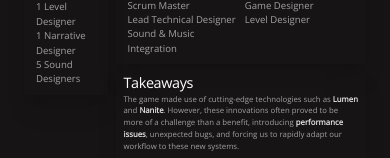
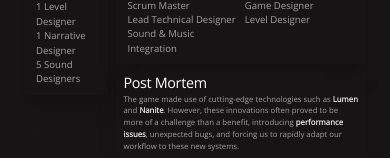
Before and after one commit to vpmattei/vinicius_mattei_portfolio, a Next.js app: page /projects/hebald-forest in a window 390 px wide. Shown: the part 686-844 px from the top of the page. Built offline with nearby package versions, Linux system fonts and the light colour scheme.

Commit message:
Remove "Contact" from HamburgerMenu and update comments from "Takeaways" to "Post Mortem" in project pages

```diff
--- a/app/components/HamburgerMenu.tsx
+++ b/app/components/HamburgerMenu.tsx
@@ -13,9 +13,6 @@ const navItems = {
   },
   "/about": {
     name: "About me",
-  },
-  "/contact-me": {
-    name: "Contact",
   },
 };
 
--- a/app/projects/anamnesis/page.tsx
+++ b/app/projects/anamnesis/page.tsx
@@ -214,9 +214,9 @@ const Page: React.FC = () => {
               </div>
             </div>
 
-            {/* Takeaways */}
+            {/* Post Mortem */}
             {/* <div className="p-2 md:p-4 shadow-xl">
-              <h4>Takeaways</h4>
+              <h4>Post Mortem</h4>
               <p>
                 Building for VR demanded tight <b>interaction fidelity</b> and <b>player comfort</b>.
                 Iterating on physics feel, affordances, and teleport rules was key to reducing friction
--- a/app/projects/hebald-forest/page.tsx
+++ b/app/projects/hebald-forest/page.tsx
@@ -199,9 +199,9 @@ const Page: React.FC = () => {
               </div>
             </div>
 
-            {/* Takeaways */}
+            {/* Post Mortem */}
             <div className="p-2 md:p-4 shadow-xl">
-              <h4>Takeaways</h4>
+              <h4>Post Mortem</h4>
               <p>
                 The game made use of cutting-edge technologies such as <b>Lumen</b> and <b>Nanite</b>.
                 However, these innovations often proved to be more of a challenge than a benefit, introducing{" "}
--- a/app/projects/past-self/page.tsx
+++ b/app/projects/past-self/page.tsx
@@ -128,9 +128,9 @@ const Page: React.FC = () => {
                             </div>
                         </div>
 
-                        {/* Takeaways */}
+                        {/* Post Mortem */}
                         <div className="p-2 md:p-4 shadow-xl">
-                            <h4>Takeaways</h4>
+                            <h4>Post Mortem</h4>
                             <p>
                                 Short jams reward <b>scope control</b> and <b>clear feedback</b>. Tight timers plus readable doors/buttons made the loop click; a simple audio mix and options helped keep the experience <b>cohesive</b> under time pressure.
                             </p>
--- a/app/projects/where-the-cookies-at/page.tsx
+++ b/app/projects/where-the-cookies-at/page.tsx
@@ -124,9 +124,9 @@ const Page: React.FC = () => {
                             </div>
                         </div>
 
-                        {/* Takeaways */}
+                        {/* Post Mortem */}
                         <div className="p-2 md:p-4 shadow-xl">
-                            <h4>Takeaways</h4>
+                            <h4>Post Mortem</h4>
                             <p>
                                 The jam showed the importance of <b>scope control</b>. Even simple interactions like grabbing a
                                 cookie required UI, counters, HUD elements, and sound effects, which added more work than
```
